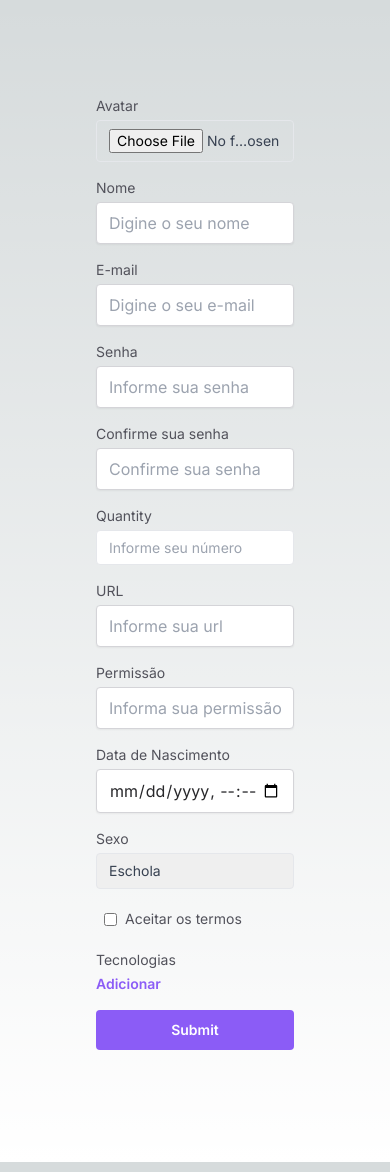
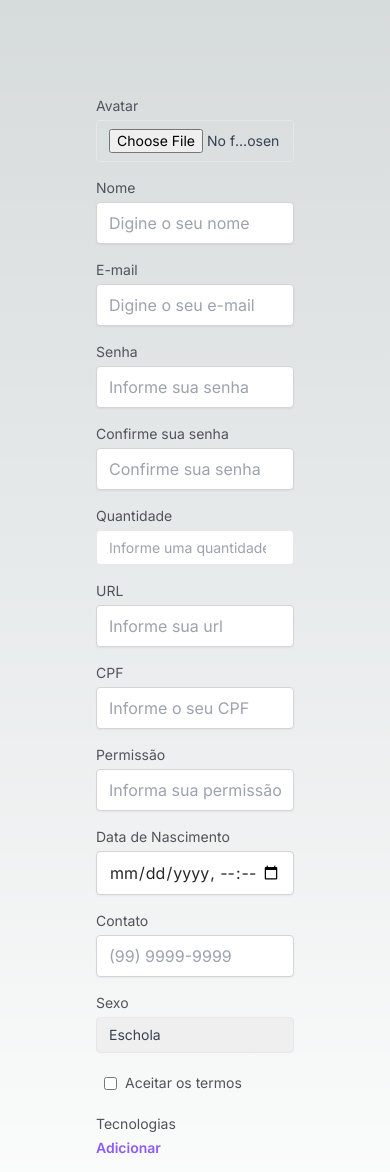
Before and after one commit to renovatt/next-form-with-zod, a Next.js app: page / in a window 390 px wide. Shown: the top 1172 px of the page. Built offline with nearby package versions, Linux system fonts and the light colour scheme.

Commit message:
feat: phone and cpf validation added

```diff
--- a/src/components/Form.tsx
+++ b/src/components/Form.tsx
@@ -14,6 +14,7 @@ import JsonData from "./JsonData";
 import TechList from "./TechList";
 import { Field } from "./Field";
 import { ErrorMessage } from "./ErrorMessage";
+import InputPhoneMask from "./InputPhoneMask";
 // import supabase from "@/supabase";
 
 export default function Form() {
@@ -100,9 +101,9 @@ export default function Form() {
                     <Field>
                         <InputNumber
                             name='quantity'
-                            label='Quantity'
+                            label='Quantidade'
                             type='number'
-                            placeholder='Informe seu número'
+                            placeholder='Informe uma quantidade qualquer'
                         />
                         <ErrorMessage field="quantity" />
                     </Field>
@@ -115,6 +116,16 @@ export default function Form() {
                             placeholder='Informe sua url'
                         />
                         <ErrorMessage field="url" />
+                    </Field>
+
+                    <Field>
+                        <Input
+                            name='cpf'
+                            label='CPF'
+                            type='text'
+                            placeholder='Informe o seu CPF'
+                        />
+                        <ErrorMessage field="cpf" />
                     </Field>
 
                     <Field>
@@ -135,6 +146,16 @@ export default function Form() {
                             placeholder='06/12/2023'
                         />
                         <ErrorMessage field="date" />
+                    </Field>
+
+                    <Field>
+                        <InputPhoneMask
+                            name='phone'
+                            label='Contato'
+                            type='text'
+                            placeholder='(99) 9999-9999'
+                        />
+                        <ErrorMessage field="phone" />
                     </Field>
 
                     <Field>
--- /dev/null
+++ b/src/components/InputPhoneMask.tsx
@@ -0,0 +1,22 @@
+import { InputProps } from '@/@types'
+import { useFormContext } from "react-hook-form";
+import Label from './Label';
+import InputMask from 'react-input-mask';
+
+const InputPhoneMask = ({ ...props }: InputProps) => {
+    const { register } = useFormContext();
+
+    return (
+        <>
+            <Label htmlFor={props.name}>{props.label}</Label>
+            <InputMask
+                mask="(99) 99999-9999"
+                maskChar={null}
+                {...register(props.name)} className='flex-1 rounded border border-zinc-300 shadow-sm px-3 py-2 text-zinc-800 focus:outline-none focus:ring-2 focus:ring-violet-500'
+                {...props}
+            />
+        </>
+    )
+}
+
+export default InputPhoneMask;
--- a/src/zod/index.ts
+++ b/src/zod/index.ts
@@ -46,6 +46,18 @@ export const zodSchema = z.object({
         }
     }).positive('O número deve ser positivo'),
 
+    phone: z.string({
+        errorMap: () => {
+            return { message: 'Informe um número de contato válido' }
+        }
+    }).nonempty('Número de contato obrigatório'),
+
+    cpf: z.string({
+        errorMap: () => {
+            return { message: 'Informe um número de CPF válido' }
+        }
+    }).nonempty('CPF é obrigatório'),
+
     role: z.enum(['admin', 'user'], {
         errorMap: () => {
             return { message: 'Escolha entre admin ou user' }
@@ -63,6 +75,14 @@ export const zodSchema = z.object({
     .refine(fields => fields.select.length > 0, {
         path: ['select'],
         message: 'Precisa selecionar uma opção'
+    })
+    .refine(fields => /^\(\d{2}\) \d{5}-\d{4}$/.test(fields.phone), {
+        message: "Número de contato inválido",
+        path: ['phone'],
+    })
+    .refine(fields => /^\d{3}\.\d{3}\.\d{3}-\d{2}$/.test(fields.cpf), {
+        message: "O CPF deve estar no formato 123.456.789-01.",
+        path: ['cpf'],
     })
 
     .transform(fields => ({
@@ -84,4 +104,6 @@ export const zodSchema = z.object({
             month: 'long',
             day: 'numeric',
         }),
+        phone: fields.phone,
+        cpf: fields.cpf,
     }))
```
